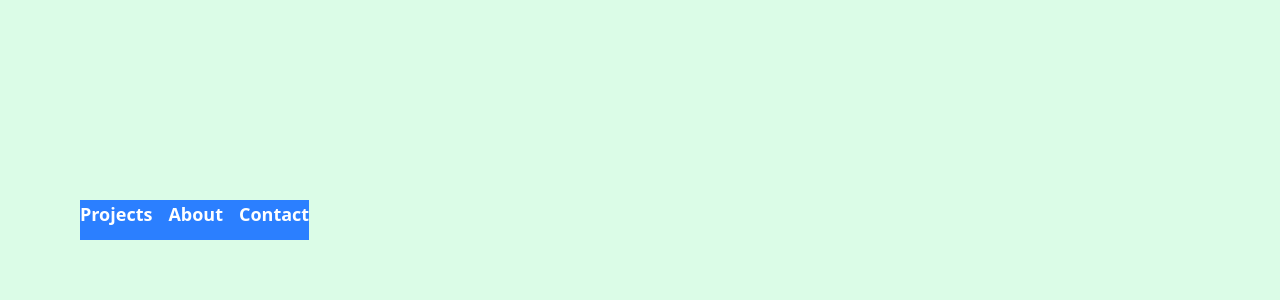
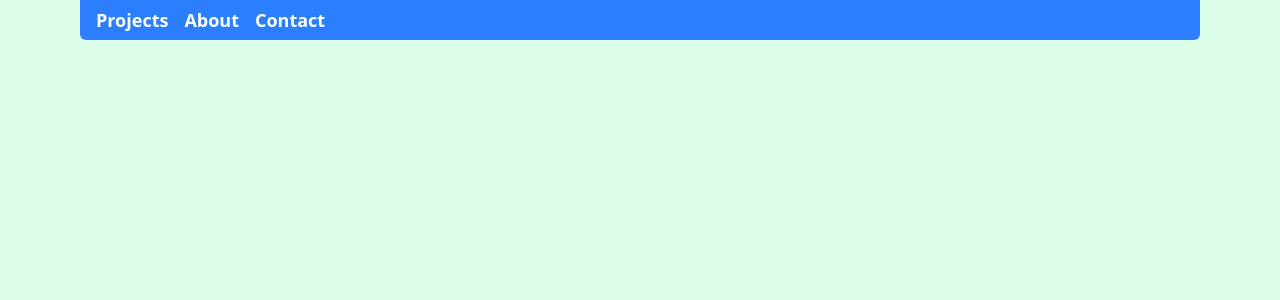
Before and after one commit to reondaze-a/reondaze-a.github.io, a React (Vite) app: page / in a window 1280 px wide. Shown: the top 300 px of the page. Built offline with nearby package versions, Linux system fonts and the light colour scheme.

Commit message:
add prelim css
adding some css styles with tailwind

```diff
--- a/src/components/Header.jsx
+++ b/src/components/Header.jsx
@@ -2,7 +2,7 @@ import Navbar from './Navbar';
 
 export default function Header() {
   return (
-    <header className="bg-green-100 min-h-screen flex pt-50">
+    <header className="bg-green-100 flex w-full">
         <Navbar />
     </header>
   );
--- a/src/components/Navbar.jsx
+++ b/src/components/Navbar.jsx
@@ -1,6 +1,6 @@
 export default function Navbar() {
   return (
-    <nav className="bg-blue-500 max-h-10">
+    <nav className="bg-blue-500 max-h-10 w-full flex items-center justify-between px-4 py-2 rounded-b-md">
       <div className="flex justify-between gap-4">
         <a href="/" className="text-white text-lg font-bold">Projects</a>
         <a href="/about" className="text-white text-lg font-bold">About</a>
```
